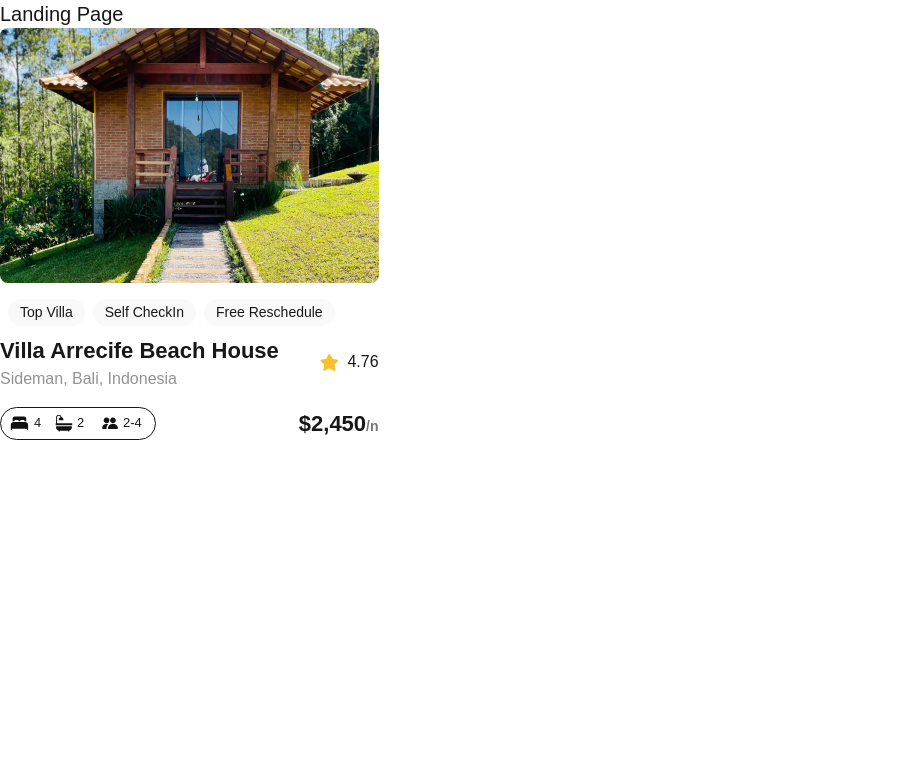
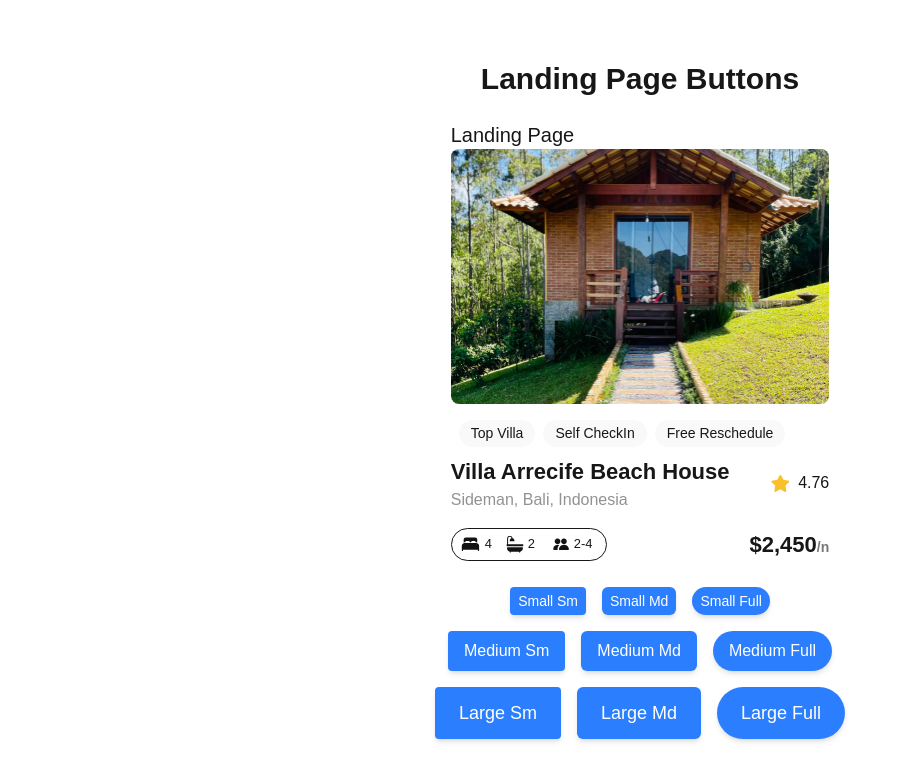
Before and after one commit to gevalinho/alx-project-0x00-setup, a Next.js app in the folder alx-project-0x00/: page /landing in a window 1280 px wide. Shown: the top 780 px of the page, without its empty margins (0-908 px from the left). Built offline with nearby package versions, Linux system fonts and the light colour scheme.

Commit message:
Advanced Task

```diff
--- /dev/null
+++ b/alx-project-0x00/components/Button.tsx
@@ -0,0 +1,29 @@
+import React from "react";
+import { ButtonProps } from "@/interfaces";
+
+const Button: React.FC<ButtonProps> = ({ title, size = "medium", shape = "rounded-md", onClick }) => {
+  // Define size classes
+  const sizeClasses = {
+    small: "px-2 py-1 text-sm",
+    medium: "px-4 py-2 text-base",
+    large: "px-6 py-3 text-lg",
+  };
+
+  // Define shape classes
+  const shapeClasses = {
+    "rounded-sm": "rounded-sm",
+    "rounded-md": "rounded-md",
+    "rounded-full": "rounded-full",
+  };
+
+  return (
+    <button
+      onClick={onClick}
+      className={`bg-blue-500 text-white ${sizeClasses[size]} ${shapeClasses[shape]} shadow-md hover:bg-blue-600`}
+    >
+      {title}
+    </button>
+  );
+};
+
+export default Button;
--- a/alx-project-0x00/interfaces/index.ts
+++ b/alx-project-0x00/interfaces/index.ts
@@ -0,0 +1,12 @@
+export interface PillProps {
+  title: string
+}
+
+// interfaces/index.ts
+
+export interface ButtonProps {
+  title: string;
+  size?: "small" | "medium" | "large";
+  shape?: "rounded-sm" | "rounded-md" | "rounded-full";
+  onClick?: () => void;
+}
--- a/alx-project-0x00/pages/landing.tsx
+++ b/alx-project-0x00/pages/landing.tsx
@@ -1,12 +1,39 @@
 import React from "react"
 import Card from "@/components/Card"
+import Button from "@/components/Button";
 
 const Landing: React.FC =  () => {
   return (
-    <div>
+
+    <main className="flex flex-col h-screen justify-center items-center space-y-4">
+      <h1 className="text-3xl font-bold mb-6">Landing Page Buttons</h1>
+
+       <div>
       <h1 className=" text-xl font-extralight">Landing Page</h1>
       <Card />
     </div>
+
+      {/* Small buttons */}
+      <div className="flex gap-4">
+        <Button title="Small Sm" size="small" shape="rounded-sm" />
+        <Button title="Small Md" size="small" shape="rounded-md" />
+        <Button title="Small Full" size="small" shape="rounded-full" />
+      </div>
+
+      {/* Medium buttons */}
+      <div className="flex gap-4">
+        <Button title="Medium Sm" size="medium" shape="rounded-sm" />
+        <Button title="Medium Md" size="medium" shape="rounded-md" />
+        <Button title="Medium Full" size="medium" shape="rounded-full" />
+      </div>
+
+      {/* Large buttons */}
+      <div className="flex gap-4">
+        <Button title="Large Sm" size="large" shape="rounded-sm" />
+        <Button title="Large Md" size="large" shape="rounded-md" />
+        <Button title="Large Full" size="large" shape="rounded-full" />
+      </div>
+    </main>
   )
 }
 export default Landing
```
